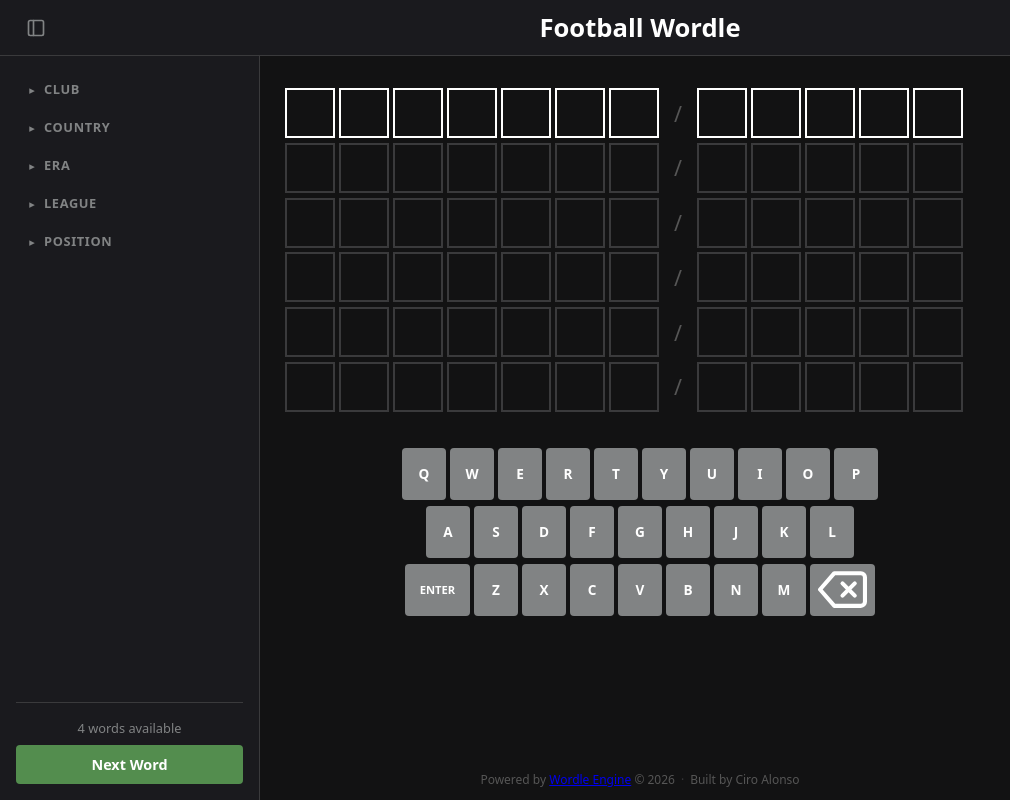
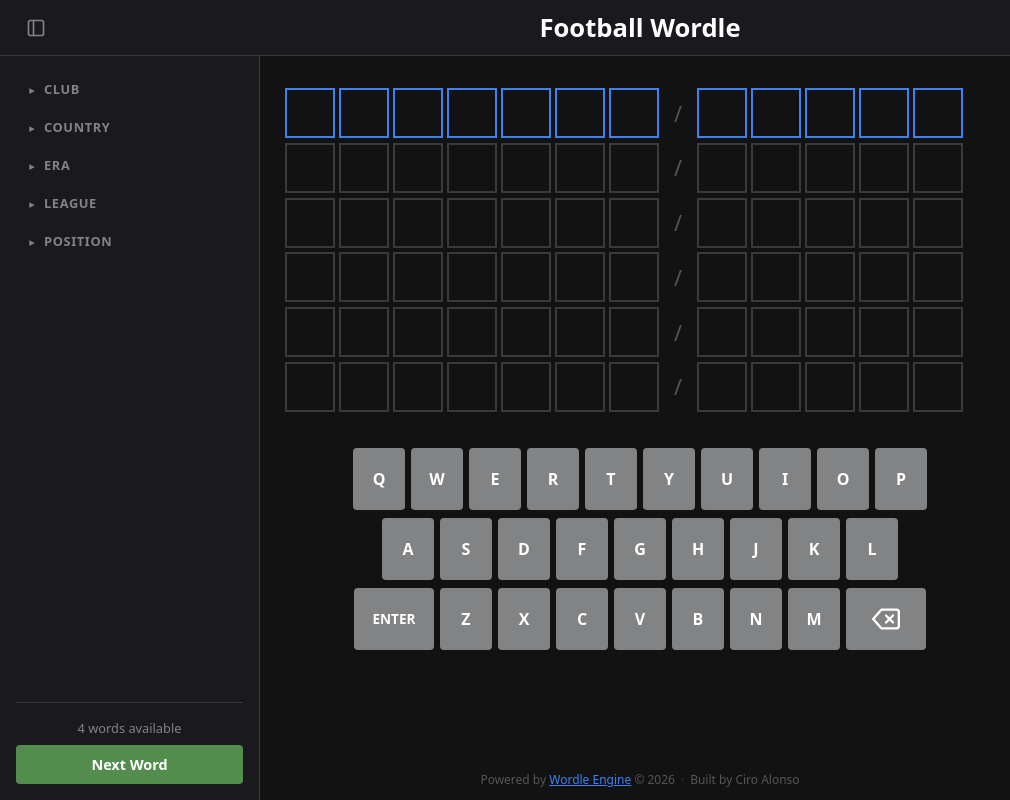
Before and after one commit to ciroalo/wordle-engine, a React (Vite) app: page / in a window 1280 px wide. Shown: the whole page, without its empty margins (0-1010 px from the left). Built offline with nearby package versions, Linux system fonts and the light colour scheme.

Commit message:
finished first iteration

```diff
--- a/src/ui/components/Grid/GridCell.tsx
+++ b/src/ui/components/Grid/GridCell.tsx
@@ -1,3 +1,4 @@
+import { useEffect, useRef } from "react";
 import type { LetterFeedback } from "@engine/types";
 import { SEPARATOR_CHAR } from "@engine/types";
 import styles from "./Grid.module.css";
@@ -7,6 +8,7 @@
   feedback: LetterFeedback | null;
   isSeparator: boolean;
   isActive: boolean;
+  isCursor: boolean;
 }
 
 export default function GridCell({
@@ -14,7 +16,20 @@
   feedback,
   isSeparator,
   isActive,
+  isCursor,
 }: GridCellProps) {
+  const cellRef = useRef<HTMLDivElement>(null);
+
+  useEffect(() => {
+    if (isCursor && cellRef.current) {
+      cellRef.current.scrollIntoView({
+        inline: "center",
+        block: "nearest",
+        behavior: "smooth",
+      });
+    }
+  }, [isCursor, letter]);
+
   if (isSeparator) {
     return <div className={styles.separator}>{SEPARATOR_CHAR}</div>;
   }
@@ -28,5 +43,9 @@
     .filter(Boolean)
     .join(" ");
 
-  return <div className={cellClasses}>{letter}</div>;
+  return (
+    <div className={cellClasses} ref={isCursor ? cellRef : null}>
+      {letter}
+    </div>
+  );
 }
--- a/src/ui/components/Grid/GridRow.tsx
+++ b/src/ui/components/Grid/GridRow.tsx
@@ -1,3 +1,4 @@
+import { useEffect, useRef } from "react";
 import type { Guess } from "@engine/types";
 import GridCell from "./GridCell";
 import styles from "./Grid.module.css";
@@ -24,13 +25,19 @@
     letter: string;
     feedback: "correct" | "present" | "absent" | null;
     isSeparator: boolean;
+    letterIndex: number;
   }[] = [];
 
   let letterIndex = 0;
 
   segments.forEach((segmentLength, segIndex) => {
     if (segIndex > 0) {
-      cells.push({ letter: "", feedback: null, isSeparator: true });
+      cells.push({
+        letter: "",
+        feedback: null,
+        isSeparator: true,
+        letterIndex: -1,
+      });
     }
 
     for (let i = 0; i < segmentLength; i++) {
@@ -39,15 +46,22 @@
           letter: guess.letters[letterIndex],
           feedback: guess.feedback[letterIndex],
           isSeparator: false,
+          letterIndex,
         });
       } else if (isActive) {
         cells.push({
           letter: currentInput[letterIndex] ?? "",
           feedback: null,
           isSeparator: false,
+          letterIndex,
         });
       } else {
-        cells.push({ letter: "", feedback: null, isSeparator: false });
+        cells.push({
+          letter: "",
+          feedback: null,
+          isSeparator: false,
+          letterIndex,
+        });
       }
       letterIndex++;
     }
@@ -68,9 +82,19 @@
   onToggleHint,
 }: GridRowProps) {
   const cells = buildRowCells(segments, guess, currentInput, isActive);
+  const rowRef = useRef<HTMLDivElement>(null);
+
+  const cursorIndex = isActive ? currentInput.length : -1;
+
+  // Reset scroll position when the row has no guess and no input (new round)
+  useEffect(() => {
+    if (!guess && currentInput.length === 0 && rowRef.current) {
+      rowRef.current.scrollLeft = 0;
+    }
+  }, [guess, currentInput.length]);
 
   return (
-    <div className={styles.row}>
+    <div className={styles.row} ref={rowRef}>
       {cells.map((cell, i) => (
         <GridCell
           key={i}
@@ -78,6 +102,7 @@
           feedback={cell.feedback}
           isSeparator={cell.isSeparator}
           isActive={isActive}
+          isCursor={cell.letterIndex === cursorIndex}
         />
       ))}
       <div className={styles.hintSlot}>
--- a/src/ui/components/Keyboard/Keyboard.module.css
+++ b/src/ui/components/Keyboard/Keyboard.module.css
@@ -1,16 +1,16 @@
 .keyboard {
   display: flex;
   flex-direction: column;
-  gap: 6px;
+  gap: clamp(4px, 0.8vw, 8px);
   padding: 1rem 0;
   width: 100%;
-  max-width: 520px;
+  max-width: 700px;
   user-select: none;
 }
 
 .row {
   display: flex;
-  gap: 4px;
+  gap: clamp(3px, 0.6vw, 6px);
   justify-content: center;
 }
 
@@ -19,21 +19,21 @@
 }
 
 .key {
-  height: 52px;
-  min-width: 32px;
-  padding: 0 8px;
+  height: clamp(46px, 7vw, 62px);
+  min-width: clamp(28px, 4vw, 44px);
+  padding: 0 clamp(4px, 0.8vw, 10px);
   border: none;
   border-radius: 4px;
   background-color: var(--color-text-muted);
   color: var(--color-text);
-  font-size: 0.85rem;
+  font-size: clamp(0.8rem, 1.5vw, 1rem);
   font-weight: 700;
   cursor: pointer;
   display: flex;
   align-items: center;
   justify-content: center;
   flex: 1;
-  max-width: 44px;
+  max-width: clamp(36px, 5vw, 52px);
   transition: background-color 0.1s ease;
 }
 
@@ -43,8 +43,8 @@
 
 .wide {
   flex: 1.5;
-  max-width: 65px;
-  font-size: 0.7rem;
+  max-width: clamp(56px, 9vw, 80px);
+  font-size: clamp(0.65rem, 1.2vw, 0.85rem);
 }
 
 .correct {
@@ -59,15 +59,11 @@
   background-color: var(--color-absent);
 }
 
-@media (max-width: 480px) {
-  .key {
-    height: 46px;
-    min-width: 28px;
-    font-size: 0.8rem;
-    padding: 0 4px;
-  }
+/* ============================================================
+   Backspace Icon
+   ============================================================ */
 
-  .wide {
-    font-size: 0.65rem;
-  }
+.backspaceIcon {
+  width: clamp(20px, 3vw, 28px);
+  height: clamp(20px, 3vw, 28px);
 }
--- a/src/ui/styles/global.css
+++ b/src/ui/styles/global.css
@@ -13,6 +13,7 @@
   --color-text: #ffffff;
   --color-text-muted: #818384;
   --color-text-dim: #565656;
+  --color-text-grid-active: #3b82f6;
 }
 
 * {
@@ -34,3 +35,7 @@
 button {
   font-family: inherit;
 }
+
+a {
+  color: #3b82f6;
+}
```
